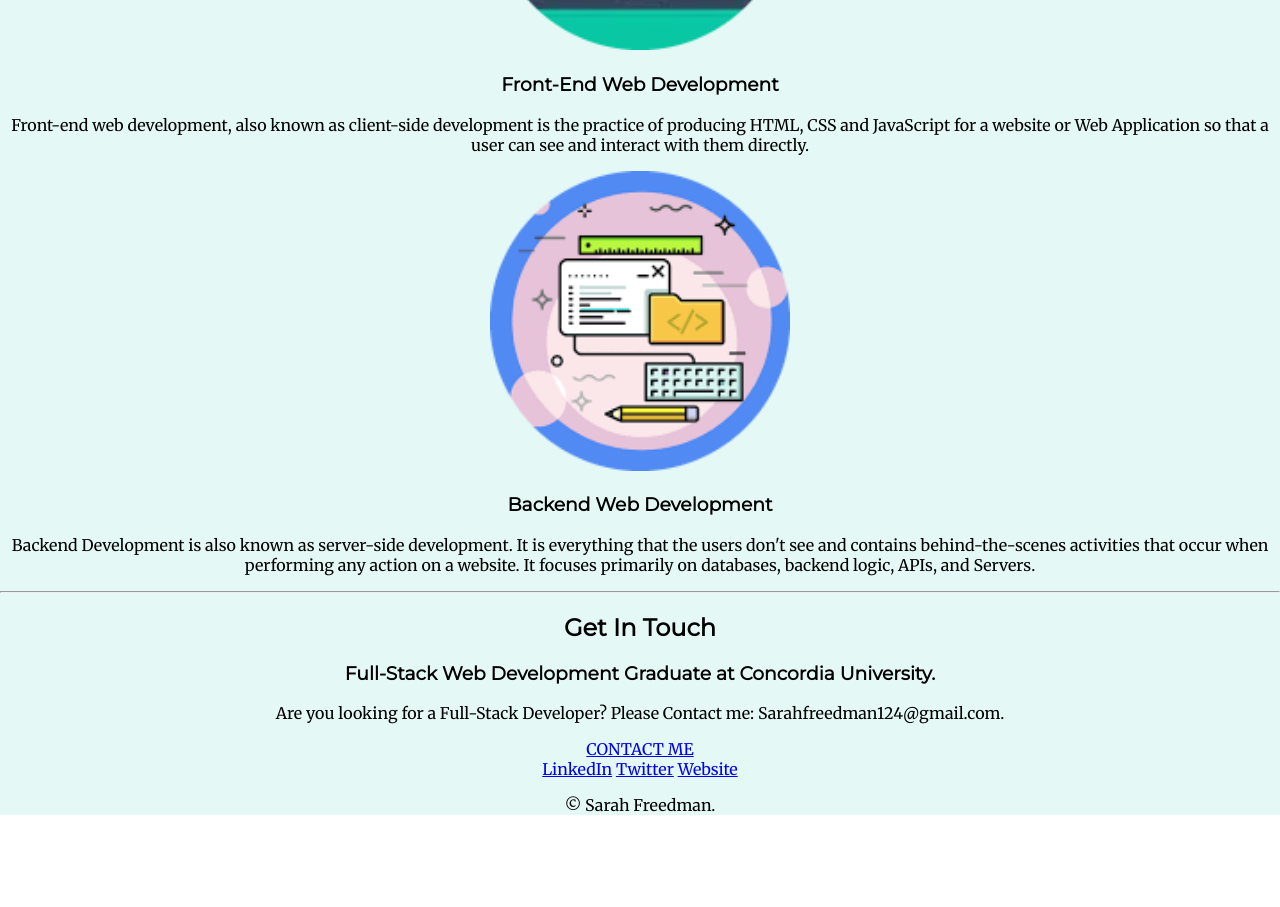
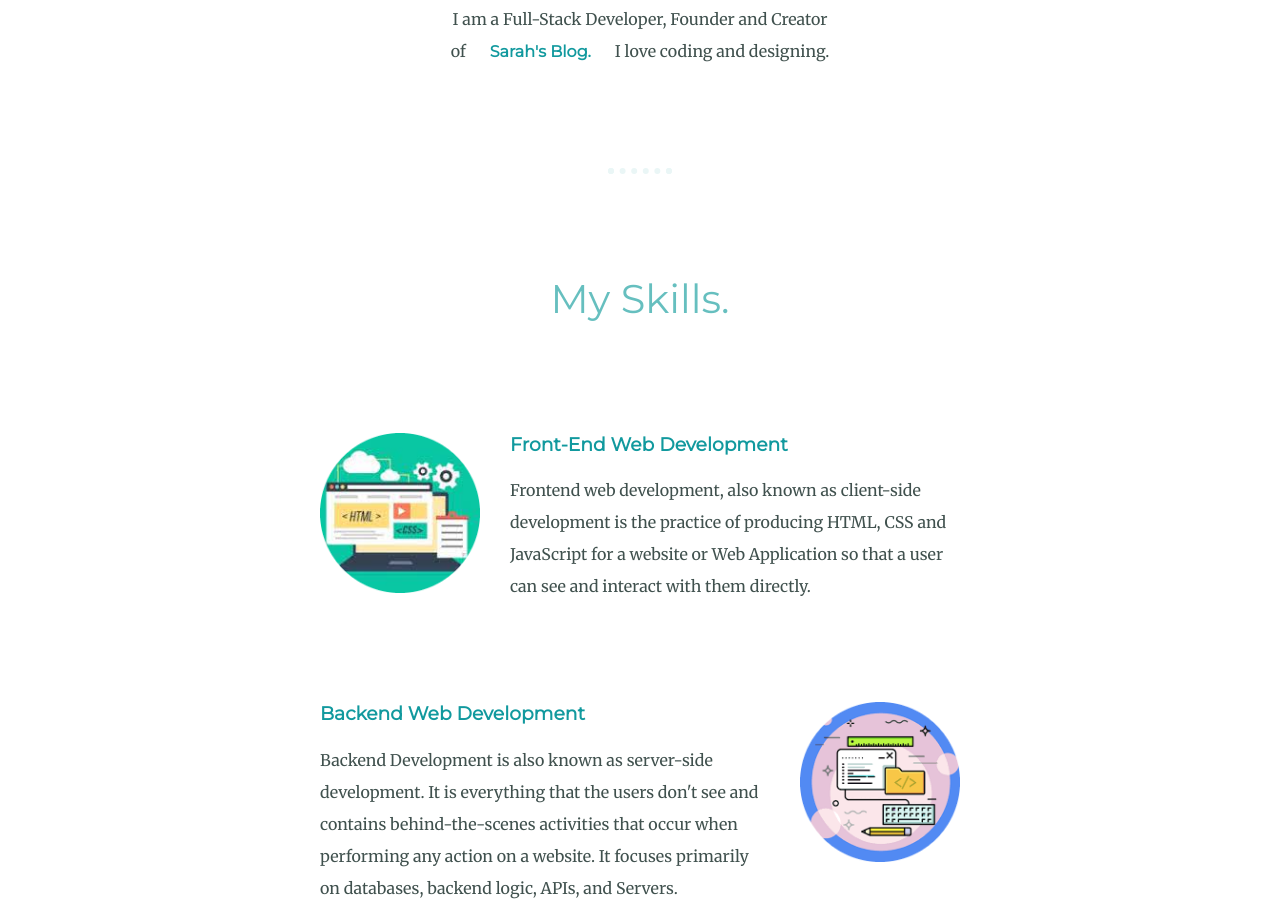
Before and after one commit to Sarahkio/CSS---Personal-Site, a plain HTML site: page index.html in a window 1280 px wide. Shown: the part 1295-2202 px from the top of the page. Before the commit the page ends 2126 px from the top, so only its background shows below. Drawn offline with Linux system fonts and the light colour scheme.

Commit message:
November 27th 2021

```diff
--- a/index.html
+++ b/index.html
@@ -14,7 +14,7 @@
   <div class="top-container">
     <img class="top-cloud" src="images/cloud.png" alt="cloud-img">
     <h1>I'm Sarah</h1>
-    <p>A <span class="pro">Web</span> Developer</p>
+    <h2>A <span class="pro">Web</span> Developer</h2>
     <img class="bottom-cloud" src="images/cloud.png" alt="cloud-img">
     <img src="images/mountain.png" alt="mountain-img">
   </div>
@@ -22,27 +22,28 @@
     <div class="profile">
       <img src="images/Sarah.png" width=300; height=300; alt="Sarah picture">
       <h2>Hello.</h2>
-      <p>I am a Full-Stack Developer, <em>Founder and Creator of <strong> <a href="http://videotimewasters.com/">Sarah's Blog</a></strong></em>. I love coding and designing.</p>
+      <p class="intro">I am a Full-Stack Developer, Founder and Creator of <strong><a href="http://videotimewasters.com/">Sarah's Blog.</a></strong>
+        I love coding and designing.</p>
     </div>
     <hr>
     <div class="skills">
       <h2>My Skills.</h2>
       <div class="skill-row">
-        <img class="" src="images/Html.png" width=300; height=300; alt="">
+        <img class="frontend" src="images/Html.png" alt="">
         <h3>Front-End Web Development </h3>
-        <p>Front-end web development, also known as client-side development is the practice of producing HTML, CSS and JavaScript for a website or Web Application so that a user can see and interact with them directly.</p>
+        <p class="frontend-skill">Frontend web development, also known as client-side development is the practice of producing HTML, CSS and JavaScript for a website or Web Application so that a user can see and interact with them directly.</p>
       </div>
       <div class="skill-row">
-        <img class="" src="images/backend.png" width=300; height=300; alt="">
+        <img class="backend" src="images/backend.png" alt="">
         <h3>Backend Web Development</h3>
-        <p>Backend Development is also known as server-side development. It is everything that the users don't see and contains behind-the-scenes activities that occur when performing any action on a website. It focuses primarily on databases, backend logic, APIs, and Servers.</p>
+        <p class="backend-skill">Backend Development is also known as server-side development. It is everything that the users don't see and contains behind-the-scenes activities that occur when performing any action on a website. It focuses primarily on databases, backend logic, APIs, and Servers.</p>
       </div>
     </div>
     <hr>
     <div class="contact-me">
       <h2>Get In Touch</h2>
       <h3>Full-Stack Web Development Graduate at Concordia University.</h3>
-      <p>Are you looking for a Full-Stack Developer? Please Contact me: Sarahfreedman124@gmail.com.</p>
+      <p class="contact-message">Are you looking for a Full-Stack Developer? Please Contact me: Sarahfreedman124@gmail.com.</p>
       <a class="btn" href="mailto:name@email.com">CONTACT ME</a>
     </div>
   </div>
@@ -52,7 +53,7 @@
     <a class="footer-link" href="https://www.linkedin.com/">LinkedIn</a>
     <a class="footer-link" href="https://twitter.com/">Twitter</a>
     <a class="footer-link" href="http://videotimewasters.com/">Website</a>
-    <p>© Sarah Freedman.</p>
+    <p class="copyright">© 2021 Sarah Freedman @ videotimewasters.</p>
   </div>
 </body>
 
--- a/style.css
+++ b/style.css
@@ -1,24 +1,54 @@
 body {
+  color: #40514E;
   margin: 0;
   text-align: center;
   font-family: 'Merriweather', serif;
+  font-size: 20;
 }
 
 h1 {
-  margin-top: 0;
+  color: #66BFBF;
+  font-size: 5.625rem;
+  /* line-height: 2; */
+  margin: 50px auto 0 auto;
   font-family: 'Sacramento', cursive;
 }
 
 h2 {
+  color: #66BFBF;
   font-family: 'Montserrat', sans-serif;
+  font-size: 2.5rem;
+  font-weight: normal;
+  padding-bottom: 10px;
 }
 
 h3 {
+  color: #11999E;
   font-family: 'Montserrat', sans-serif;
+}
+p {
+  line-height: 2;
+}
+hr {
+  border: dotted #EAF6F6 6px;
+  border-bottom: none;
+  width: 4%;
+  margin: 100px auto;
+}
+
+a {
+  color: #11999E;
+  font-family: 'Montserrat', sans-serif;
+  margin: 10px 20px;
+  text-decoration: none;
+}
+
+a:hover {
+  color: #EAF6F6;
 }
 
 div {
-  background-color: #E4F9F5;
+  /* background-color: #E4F9F5; */
 }
 
 .top-container {
@@ -28,25 +58,89 @@ div {
 }
 
 .middle-container {
-
+margin: 100px 0;
 }
 
 .bottom-container {
+background-color: #66BFBF;
+padding: 50px 0 20px;
+}
+.skill-row {
+  width: 50%;
+  margin: 100px auto 100px auto;
+  text-align: left;
 
 }
+.frontend {
+width: 25%;
+float: left;
+margin-right: 30px;
+}
+.backend {
+width: 25%;
+float: right;
+margin-left: 30px;
+}
+/* .frontend-skill {
+clear:left;
+}
+.backend-skill {
+  clear: right;
+} */
 
 .pro {
   text-decoration: underline;
 }
+.intro {
+  width: 30%;
+  margin: auto;
+}
+.contact-message {
+  width: 40%;
+  margin: 40px auto 60px;
+}
+
+.copyright {
+  color: #EAF6F6;
+  font-size: 0.75rem;
+  padding: 20px 0;
+}
 
 .bottom-cloud {
   position: absolute;
-  left: 300px;
+  left: 250px;
   bottom: 300px;
 }
 
 .top-cloud {
   position: absolute;
   right: 300px;
-  top: 50px;
+  top: 40px;
 }
+
+.btn {
+  background: #11CDD4;
+  background-image: -webkit-linear-gradient(top, #11CDD4, #11999E);
+  background-image: -moz-linear-gradient(top, #11CDD4, #11999E);
+  background-image: -ms-linear-gradient(top, #11CDD4, #11999E);
+  background-image: -o-linear-gradient(top, #11CDD4, #11999E);
+  background-image: linear-gradient(to bottom, #11CDD4, #11999E);
+  -webkit-border-radius: 8;
+  -moz-border-radius: 8;
+  border-radius: 8px;
+  font-family: 'Montserrat', sans-serif;
+  color: #ffffff;
+  font-size: 20px;
+  padding: 10px 20px 10px 20px;
+  text-decoration: none;
+}
+
+.btn:hover {
+  background: #30ECBE;
+  background-image: -webkit-linear-gradient(top, #30ECBE, #2BC4AD);
+  background-image: -moz-linear-gradient(top, #30ECBE, #2BC4AD);
+  background-image: -ms-linear-gradient(top, #30ECBE, #2BC4AD);
+  background-image: -o-linear-gradient(top, #30ECBE, #2BC4AD);
+  background-image: linear-gradient(to bottom, #30ECBE, #2BC4AD);
+  text-decoration: none;
+}
```
